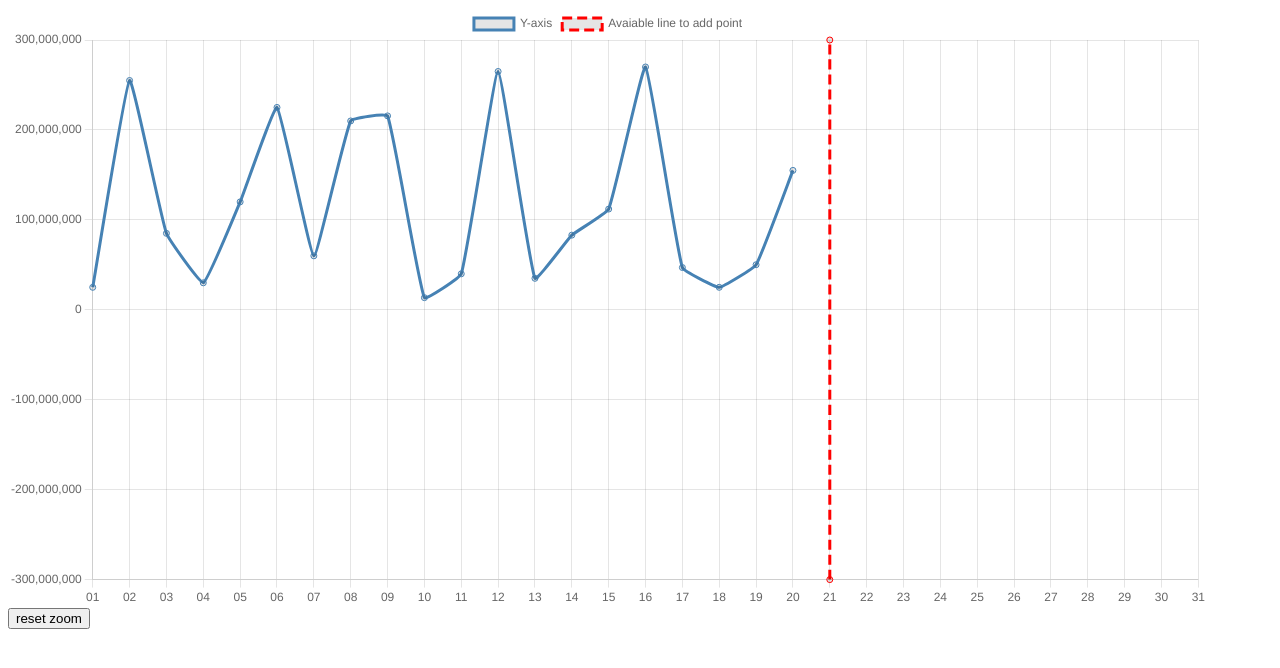
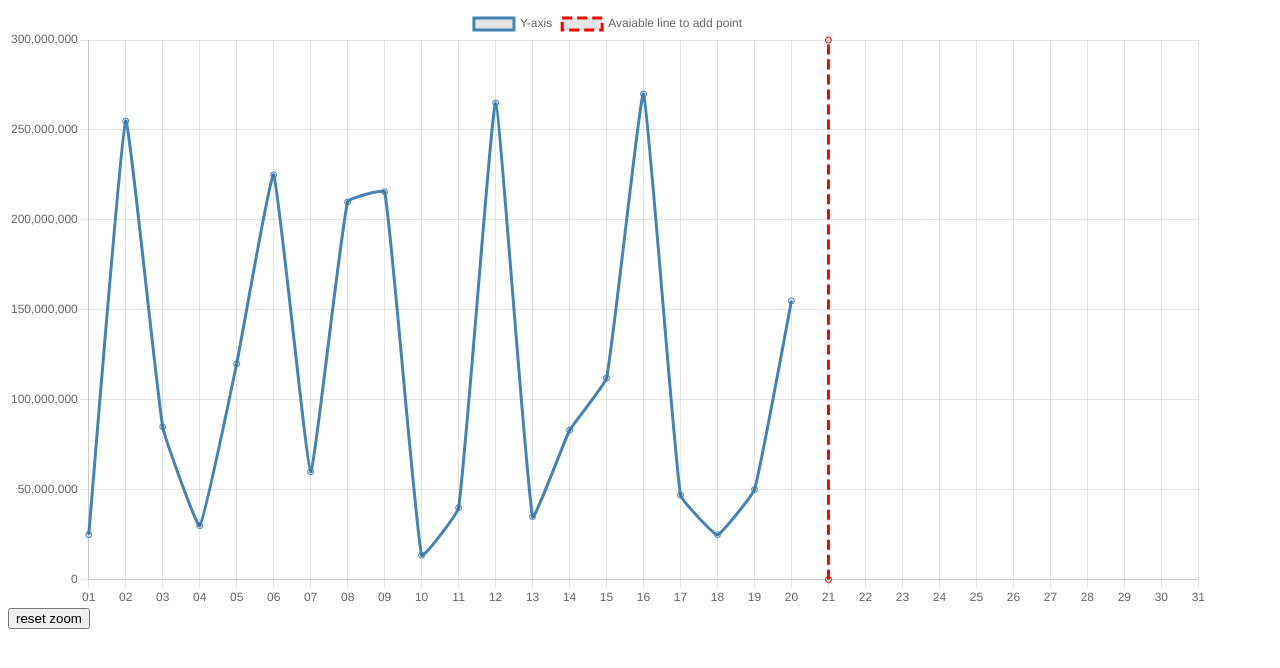
Before and after one commit to asixdev0082/line_chart, a website: page index.html in a window 1280 px wide. Drawn offline with nearby package versions, Linux system fonts and the light colour scheme.

Commit message:
fixed : index.html

```diff
--- a/index.html
+++ b/index.html
@@ -67,7 +67,7 @@
                   fill : false,
                   tension : 0.1,
                   data:[
-                    {x:'21', y : '-300000000'},
+                    {x:'21', y : '0'},
                     {x:'21', y : '300000000'}
                   ]
                 }]
@@ -91,7 +91,7 @@
                   zoom: {
 					limits: {
 						y: {
-							min: -300000000,
+							min: 0,
 							max: 300000000
 						}
 					},
```
